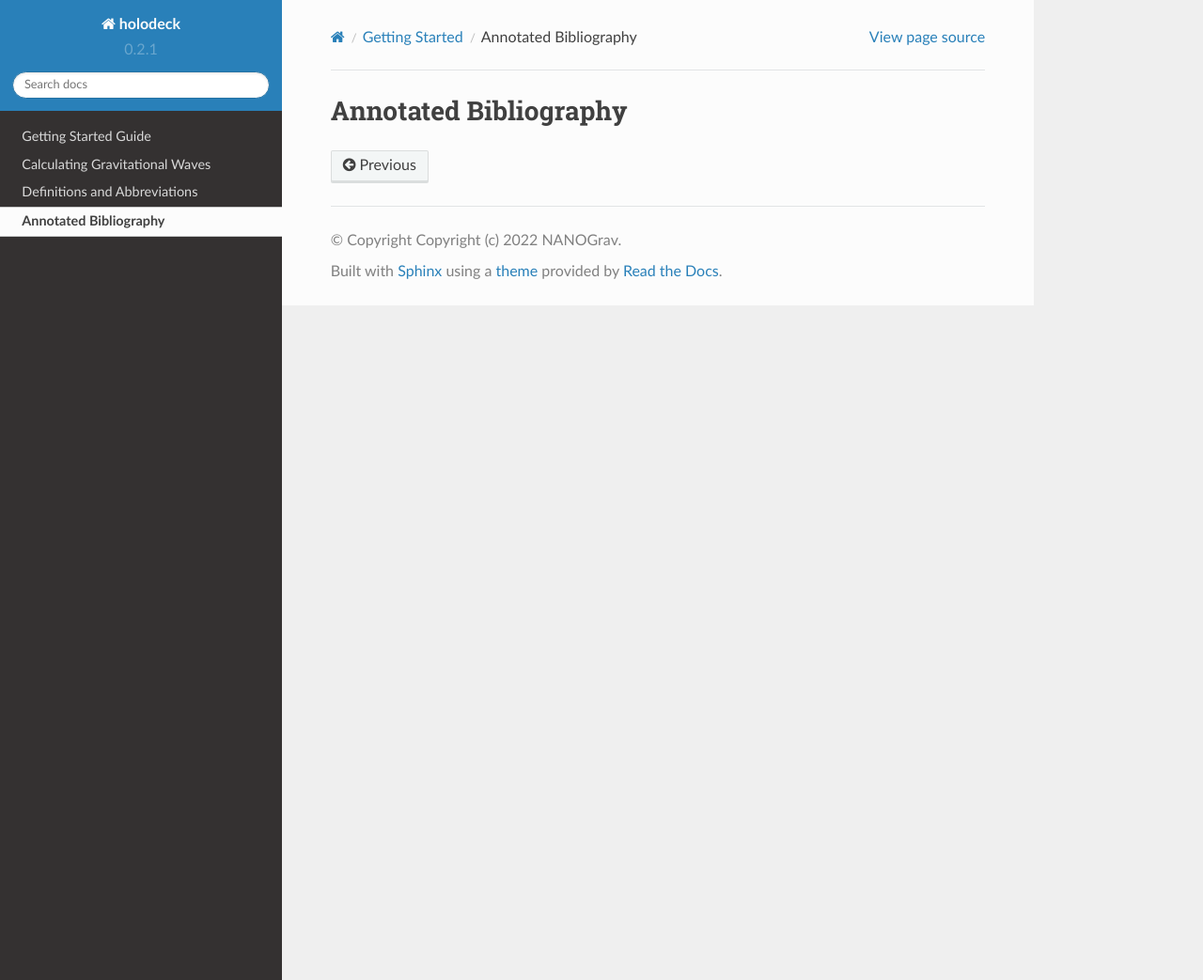
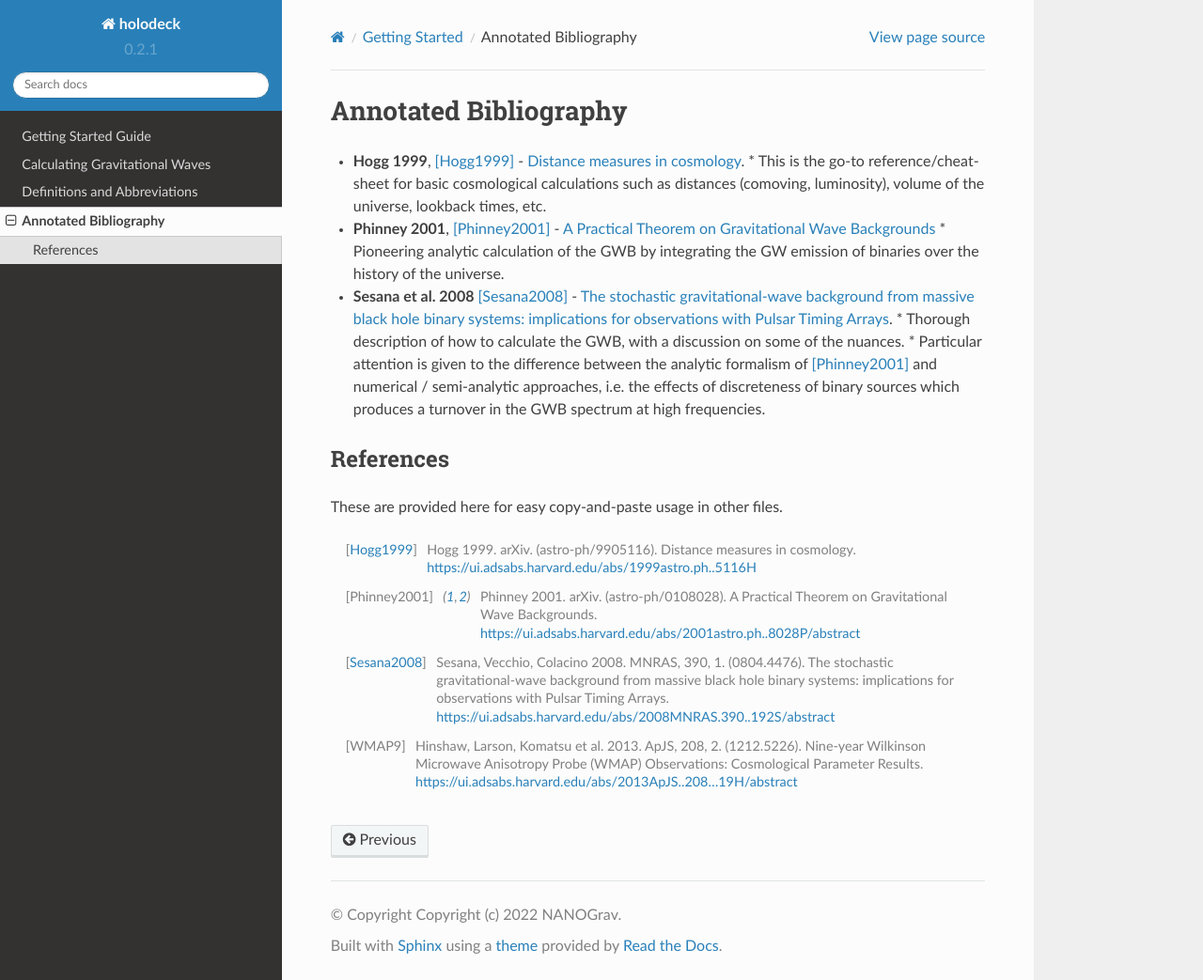
Before and after one commit to nanograv/holodeck, a Sphinx documentation site: the page built from docs/source/biblio.rst, in a window 1280 px wide and 1043 px high. Shown: the whole window at 94% size. Built offline with Sphinx 7.4.7 and the Read the Docs theme 2.0.0, drawn with Linux system fonts in a browser that asks for light colours; pages that are not in the unit, such as notebooks, are missing from menus.

Commit message:
DOCS: add bibliography items

```diff
--- a/docs/source/biblio.rst
+++ b/docs/source/biblio.rst
@@ -1,3 +1,37 @@
 ======================
 Annotated Bibliography
 ======================
+
+* **Hogg 1999**, [Hogg1999]_ - `Distance measures in cosmology <https://ui.adsabs.harvard.edu/abs/1999astro.ph..5116H>`_.
+  * This is the go-to reference/cheat-sheet for basic cosmological calculations such as distances (comoving, luminosity), volume of the universe, lookback times, etc.
+
+* **Phinney 2001**, [Phinney2001]_ - `A Practical Theorem on Gravitational Wave Backgrounds <https://ui.adsabs.harvard.edu/abs/2001astro.ph..8028P/abstract>`_
+  * Pioneering analytic calculation of the GWB by integrating the GW emission of binaries over the history of the universe.
+
+* **Sesana et al. 2008** [Sesana2008]_ - `The stochastic gravitational-wave background from massive black hole binary systems: implications for observations with Pulsar Timing Arrays <https://ui.adsabs.harvard.edu/abs/2008MNRAS.390..192S/abstract>`_.
+  * Thorough description of how to calculate the GWB, with a discussion on some of the nuances.
+  * Particular attention is given to the difference between the analytic formalism of [Phinney2001]_ and numerical / semi-analytic approaches, i.e. the effects of discreteness of binary sources which produces a turnover in the GWB spectrum at high frequencies.
+
+
+
+
+References
+==========
+These are provided here for easy copy-and-paste usage in other files.
+
+.. [Hogg1999] Hogg 1999.  arXiv. (astro-ph/9905116).
+    Distance measures in cosmology.
+    https://ui.adsabs.harvard.edu/abs/1999astro.ph..5116H
+
+.. [Phinney2001] Phinney 2001.  arXiv. (astro-ph/0108028).
+    A Practical Theorem on Gravitational Wave Backgrounds.
+    https://ui.adsabs.harvard.edu/abs/2001astro.ph..8028P/abstract
+
+.. [Sesana2008] Sesana, Vecchio, Colacino 2008.  MNRAS, 390, 1. (0804.4476).
+    The stochastic gravitational-wave background from massive black hole binary systems:
+    implications for observations with Pulsar Timing Arrays.
+    https://ui.adsabs.harvard.edu/abs/2008MNRAS.390..192S/abstract
+
+.. [WMAP9]  Hinshaw, Larson, Komatsu et al. 2013. ApJS, 208, 2. (1212.5226).
+    Nine-year Wilkinson Microwave Anisotropy Probe (WMAP) Observations: Cosmological Parameter Results.
+    https://ui.adsabs.harvard.edu/abs/2013ApJS..208...19H/abstract
--- a/docs/source/calc_gws.rst
+++ b/docs/source/calc_gws.rst
@@ -148,7 +148,5 @@ observational duration :math:`T \sim 15 \, \textrm{yr}` and cadence
 References
 ==========
 
-See `full annotated bibliography here <biblio>`_.
-
-.. [Hogg1999] Hogg 1999.
-.. [Sesana2008] Sesana+2008.
+* [Hogg1999]_ Hogg 1999.
+* [Sesana2008]_ Sesana, Veccio, & Colacino 2008.
```
